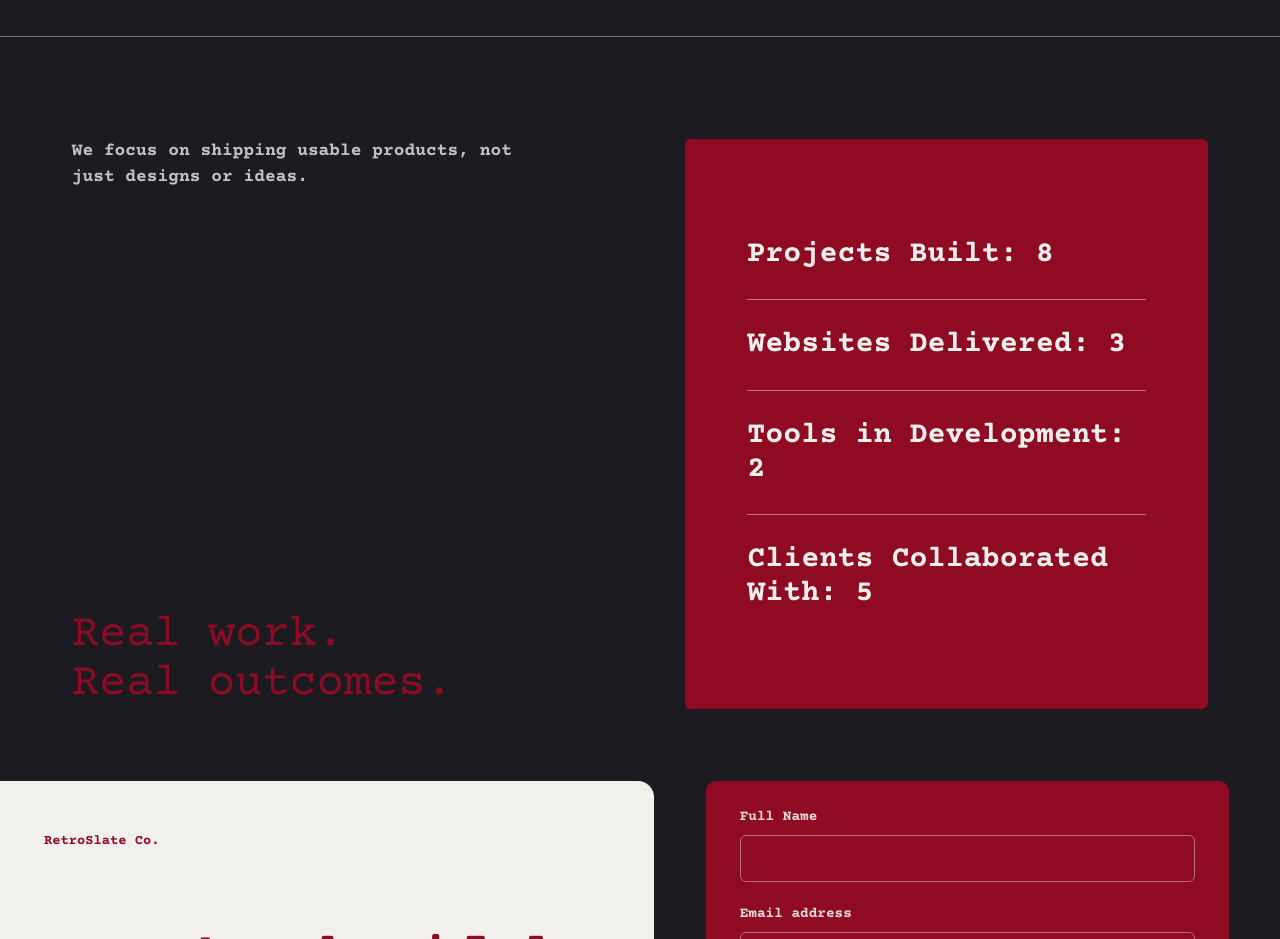
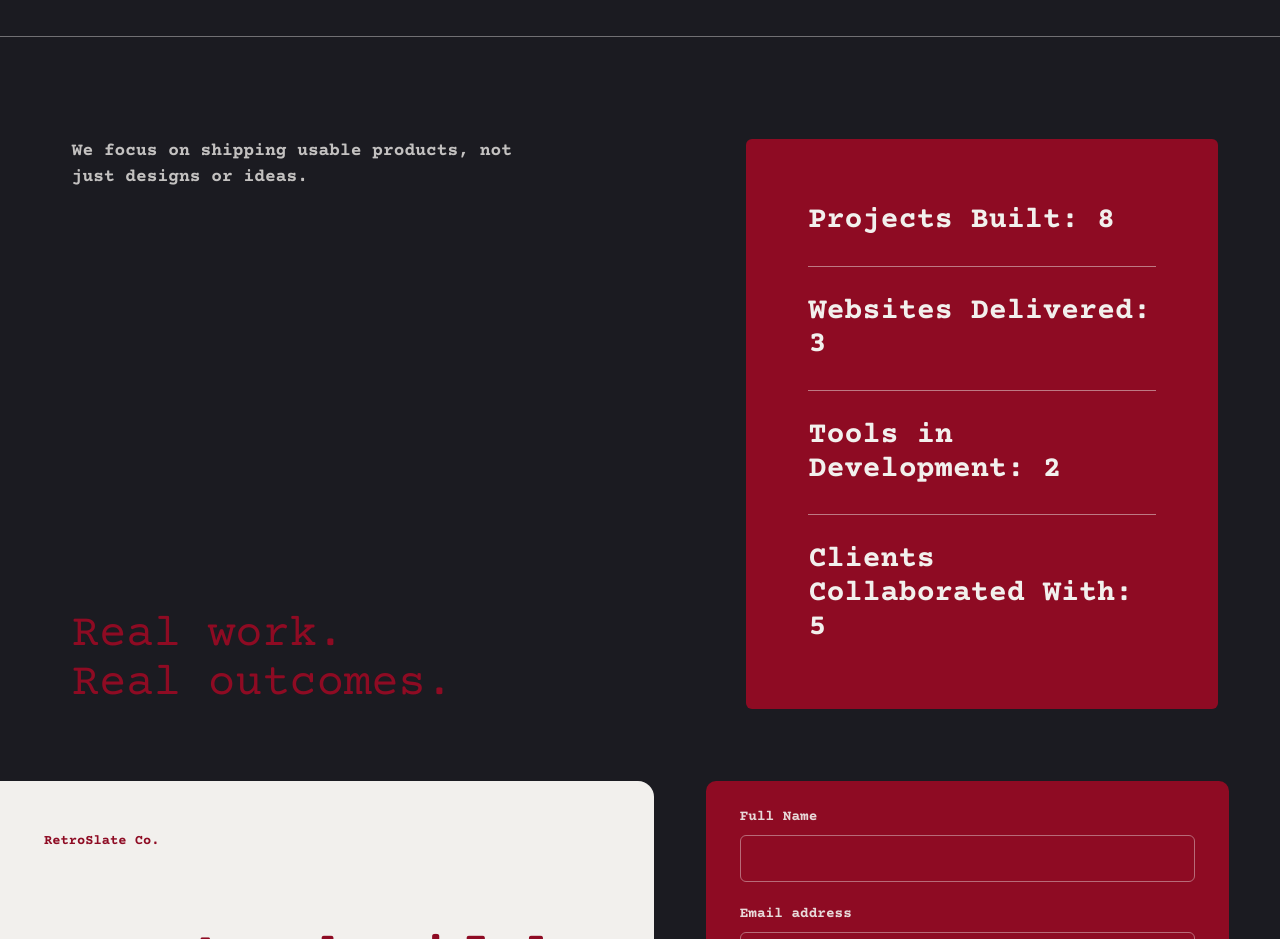
Before and after one commit to Proxy-Phaethon/retroslate, a Next.js app: page / in a window 1280 px wide. Shown: the part 1440-2379 px from the top of the page. Built offline with nearby package versions, Linux system fonts and the light colour scheme.

Commit message:
Update page.module.css

```diff
--- a/app/page.module.css
+++ b/app/page.module.css
@@ -180,7 +180,9 @@
   justify-self: end;
   min-height: 570px;
   padding: clamp(42px, 5vw, 62px);
-  width: min(560px, 100%);
+  max-width: 550px;
+  width: calc(100% - clamp(26px, 4vw, 52px));
+  margin-right: -10px;
 }
 
 .statsCard p {
```
